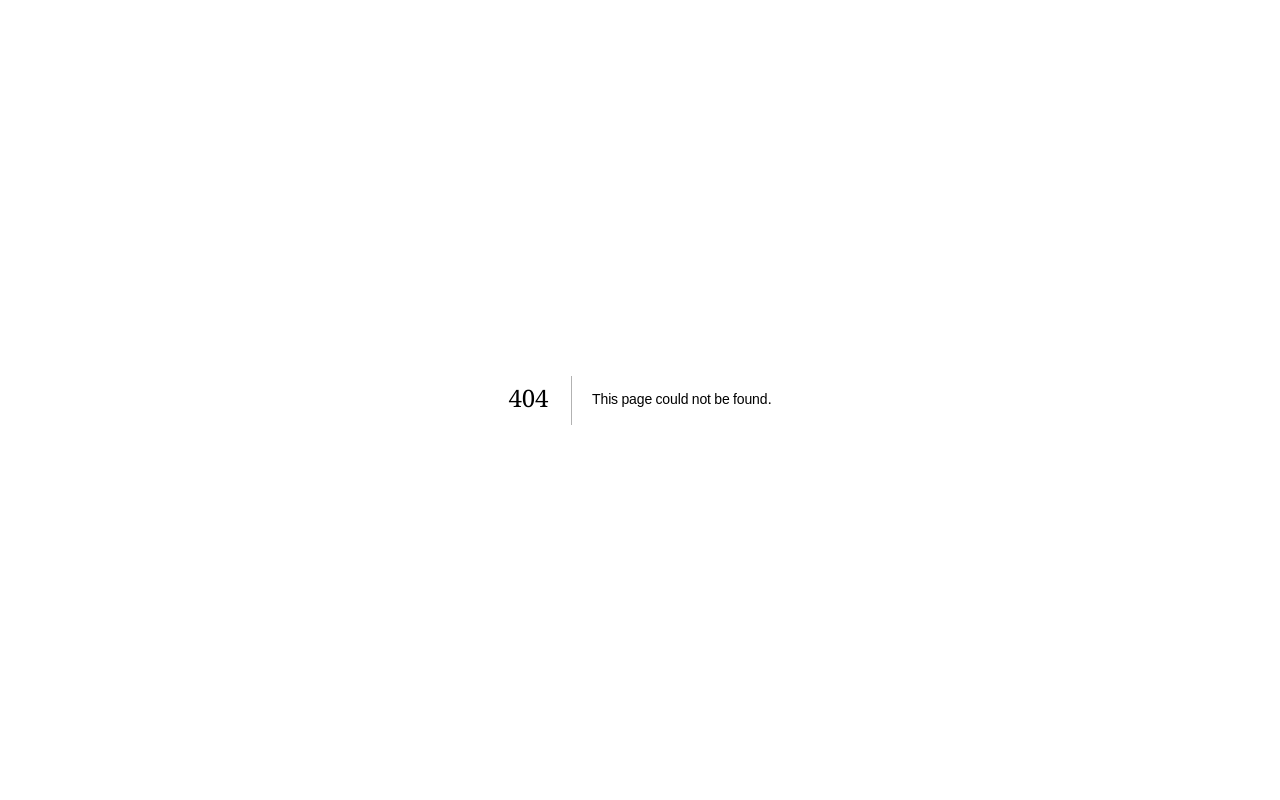
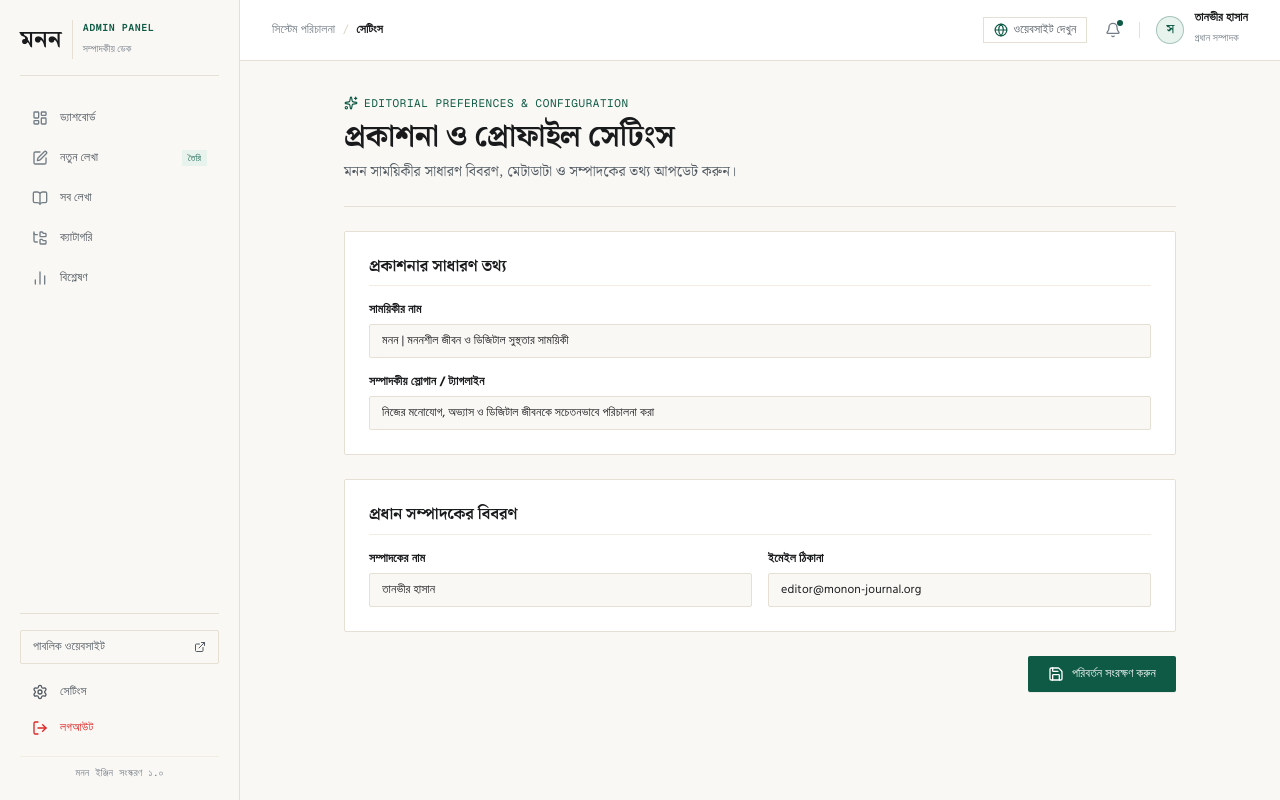
Before and after one commit to tanvirislam06408/articel-pr, a Next.js app: page /admin/settings in a window 1280 px wide. Before the commit this address had no page. Built offline with nearby package versions, Linux system fonts and the light colour scheme.

Commit message:
feat: update admin pages by removing unused imports and adding settings page

```diff
--- a/app/admin/analytics/page.tsx
+++ b/app/admin/analytics/page.tsx
@@ -6,7 +6,7 @@ import { AdminHeader } from "@/components/admin/AdminHeader";
 import { AnalyticsChart } from "@/components/admin/AnalyticsChart";
 import { INITIAL_ADMIN_ARTICLES } from "@/lib/data/admin-articles";
 import { toBengaliNumber } from "@/lib/utils";
-import { Sparkles, Eye, TrendingUp, Users, Clock, ArrowUpRight } from "lucide-react";
+import { Sparkles } from "lucide-react";
 
 export default function AdminAnalyticsPage() {
   const [isMobileSidebarOpen, setIsMobileSidebarOpen] = useState(false);
--- a/app/admin/articles/new/page.tsx
+++ b/app/admin/articles/new/page.tsx
@@ -6,7 +6,7 @@ import { useRouter } from "next/navigation";
 import { AdminSidebar } from "@/components/admin/AdminSidebar";
 import { AdminHeader } from "@/components/admin/AdminHeader";
 import { TOPICS } from "@/lib/data/topics";
-import { ArrowLeft, Save, Send, Eye, CheckCircle2, FileText } from "lucide-react";
+import { ArrowLeft, Save, Send, CheckCircle2, FileText } from "lucide-react";
 
 export default function NewArticlePage() {
   const router = useRouter();
--- /dev/null
+++ b/app/admin/settings/page.tsx
@@ -0,0 +1,132 @@
+"use client";
+
+import React, { useState } from "react";
+import { AdminSidebar } from "@/components/admin/AdminSidebar";
+import { AdminHeader } from "@/components/admin/AdminHeader";
+import { Sparkles, Save, CheckCircle2 } from "lucide-react";
+
+export default function AdminSettingsPage() {
+  const [isMobileSidebarOpen, setIsMobileSidebarOpen] = useState(false);
+  const [saved, setSaved] = useState(false);
+
+  const handleSave = (e: React.FormEvent) => {
+    e.preventDefault();
+    setSaved(true);
+    setTimeout(() => setSaved(false), 3000);
+  };
+
+  return (
+    <div className="min-h-screen bg-[#FAF8F5] text-[#181A1B] flex font-sans selection:bg-[#0E5A44]/15 selection:text-[#0E5A44]">
+      <AdminSidebar
+        isMobileOpen={isMobileSidebarOpen}
+        onMobileClose={() => setIsMobileSidebarOpen(false)}
+      />
+
+      <div className="flex-1 flex flex-col min-w-0 min-h-screen">
+        <AdminHeader
+          onMobileMenuToggle={() => setIsMobileSidebarOpen(true)}
+          title="সেটিংস"
+          breadcrumb="সিস্টেম পরিচালনা"
+        />
+
+        <main className="flex-1 p-4 sm:p-6 lg:p-8 max-w-4xl w-full mx-auto space-y-6">
+          {saved && (
+            <div
+              role="status"
+              className="p-3.5 bg-[#E8F3EE] border border-[#0E5A44] rounded-xs text-xs text-[#0E5A44] flex items-center gap-2 shadow-sm animate-in fade-in duration-150"
+            >
+              <CheckCircle2 className="w-4 h-4 shrink-0" />
+              <span className="font-medium">সেটিংস পরিবর্তনগুলো সফলভাবে সংরক্ষিত হয়েছে।</span>
+            </div>
+          )}
+
+          <div className="space-y-1 border-b border-[#E6DFD3] pb-6">
+            <div className="inline-flex items-center gap-1.5 text-[11px] font-mono text-[#0E5A44] uppercase tracking-wider">
+              <Sparkles className="w-3.5 h-3.5" />
+              <span>EDITORIAL PREFERENCES & CONFIGURATION</span>
+            </div>
+            <h1 className="text-2xl sm:text-3xl font-serif font-black text-[#181A1B] tracking-tight">
+              প্রকাশনা ও প্রোফাইল সেটিংস
+            </h1>
+            <p className="text-xs sm:text-sm text-[#525B62] font-serif">
+              মনন সাময়িকীর সাধারণ বিবরণ, মেটাডাটা ও সম্পাদকের তথ্য আপডেট করুন।
+            </p>
+          </div>
+
+          <form onSubmit={handleSave} className="space-y-6">
+            {/* General Publication Info */}
+            <div className="bg-[#FFFFFF] border border-[#E6DFD3] rounded-xs p-6 space-y-4">
+              <h2 className="font-serif font-bold text-base text-[#181A1B] border-b border-[#F2ECE1] pb-2">
+                প্রকাশনার সাধারণ তথ্য
+              </h2>
+
+              <div className="space-y-1.5">
+                <label className="block text-xs font-bold text-[#181A1B]">
+                  সাময়িকীর নাম
+                </label>
+                <input
+                  type="text"
+                  defaultValue="মনন | মননশীল জীবন ও ডিজিটাল সুস্থতার সাময়িকী"
+                  className="w-full px-3 py-2 bg-[#FAF8F5] border border-[#E6DFD3] rounded-xs text-xs text-[#181A1B] focus:outline-hidden focus:border-[#0E5A44]"
+                />
+              </div>
+
+              <div className="space-y-1.5">
+                <label className="block text-xs font-bold text-[#181A1B]">
+                  সম্পাদকীয় স্লোগান / ট্যাগলাইন
+                </label>
+                <input
+                  type="text"
+                  defaultValue="নিজের মনোযোগ, অভ্যাস ও ডিজিটাল জীবনকে সচেতনভাবে পরিচালনা করা"
+                  className="w-full px-3 py-2 bg-[#FAF8F5] border border-[#E6DFD3] rounded-xs text-xs text-[#181A1B] focus:outline-hidden focus:border-[#0E5A44]"
+                />
+              </div>
+            </div>
+
+            {/* Profile Info */}
+            <div className="bg-[#FFFFFF] border border-[#E6DFD3] rounded-xs p-6 space-y-4">
+              <h2 className="font-serif font-bold text-base text-[#181A1B] border-b border-[#F2ECE1] pb-2">
+                প্রধান সম্পাদকের বিবরণ
+              </h2>
+
+              <div className="grid grid-cols-1 sm:grid-cols-2 gap-4">
+                <div className="space-y-1.5">
+                  <label className="block text-xs font-bold text-[#181A1B]">
+                    সম্পাদকের নাম
+                  </label>
+                  <input
+                    type="text"
+                    defaultValue="তানভীর হাসান"
+                    className="w-full px-3 py-2 bg-[#FAF8F5] border border-[#E6DFD3] rounded-xs text-xs text-[#181A1B] focus:outline-hidden focus:border-[#0E5A44]"
+                  />
+                </div>
+
+                <div className="space-y-1.5">
+                  <label className="block text-xs font-bold text-[#181A1B]">
+                    ইমেইল ঠিকানা
+                  </label>
+                  <input
+                    type="email"
+                    defaultValue="editor@monon-journal.org"
+                    className="w-full px-3 py-2 bg-[#FAF8F5] border border-[#E6DFD3] rounded-xs text-xs text-[#181A1B] focus:outline-hidden focus:border-[#0E5A44]"
+                  />
+                </div>
+              </div>
+            </div>
+
+            {/* Save Button */}
+            <div className="flex justify-end">
+              <button
+                type="submit"
+                className="px-5 py-2.5 bg-[#0E5A44] hover:bg-[#094030] text-[#FFFFFF] text-xs font-medium rounded-xs transition-colors shadow-2xs flex items-center gap-2 cursor-pointer"
+              >
+                <Save className="w-4 h-4" />
+                <span>পরিবর্তন সংরক্ষণ করুন</span>
+              </button>
+            </div>
+          </form>
+        </main>
+      </div>
+    </div>
+  );
+}
--- a/components/admin/AdminHeader.tsx
+++ b/components/admin/AdminHeader.tsx
@@ -1,7 +1,7 @@
 "use client";
 
 import React from "react";
-import { Menu, Globe, Bell, User } from "lucide-react";
+import { Menu, Globe, Bell } from "lucide-react";
 import Link from "next/link";
 
 interface AdminHeaderProps {
```
